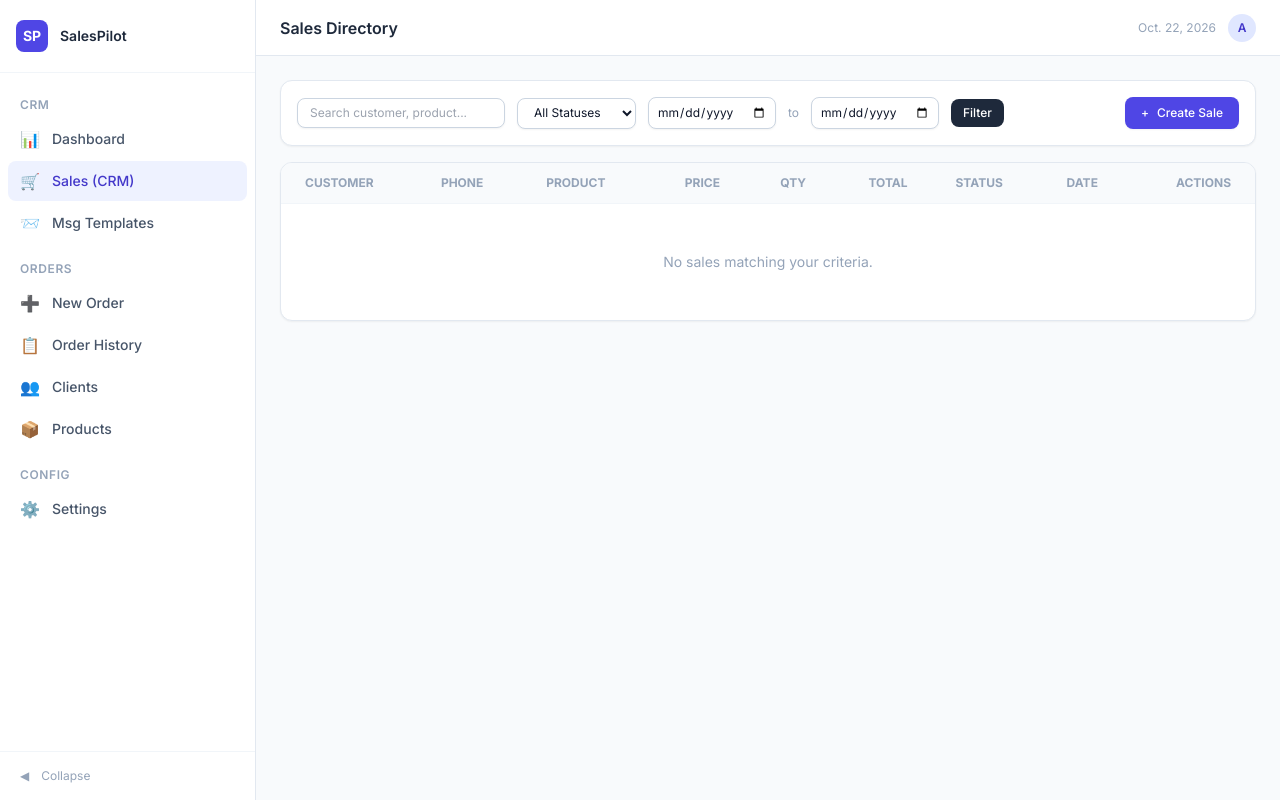
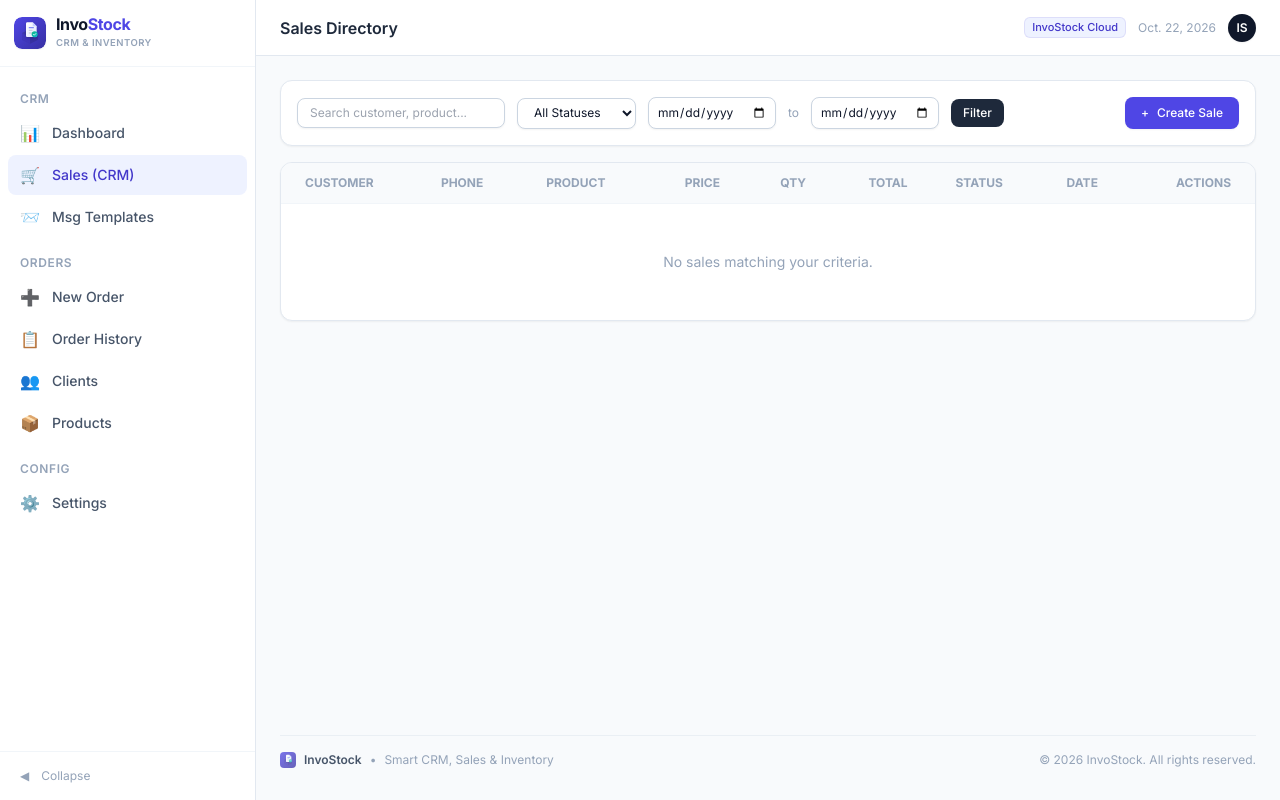
Before and after one commit to ayush-kumar-pandit/CRM, a Django app: page /sales/ in a window 1280 px wide. Run offline with Django 5.2, Linux system fonts and the light colour scheme; data that the repository does not hold is empty; parts of the project's set-up code (start-up, migrations or seed data) failed here and were passed over; some libraries are stand-ins or nearby versions.

Commit message:
Renamed: SalesPilot to InvoStock

```diff
--- a/orders/templates/orders/email/invoice.html
+++ b/orders/templates/orders/email/invoice.html
@@ -24,7 +24,7 @@
 <body>
 <div class="wrapper">
   <div class="header">
-    <h1>{{ company_name }}</h1>
+    <h1>{{ company_name|default:"InvoStock" }}</h1>
     <p>Invoice — Order #{{ order.pk }} &nbsp;|&nbsp; {{ order.created_at|date:"d M Y" }}</p>
   </div>
   <div class="body">
@@ -61,7 +61,7 @@
     </p>
   </div>
   <div class="footer">
-    &copy; {{ now|date:"Y" }} {{ company_name }}. All rights reserved.
+    &copy; {{ now|date:"Y" }} {{ company_name|default:"InvoStock" }}. All rights reserved.
   </div>
 </div>
 </body>
--- a/orders/templates/orders/email/restock_alert.html
+++ b/orders/templates/orders/email/restock_alert.html
@@ -16,7 +16,7 @@
 </head>
 <body>
 <div class="wrapper">
-  <div class="header"><h1>🎉 Back in Stock!</h1><p>{{ company_name }} — Weekly Restock Alert</p></div>
+  <div class="header"><h1>🎉 Back in Stock!</h1><p>{{ company_name|default:"InvoStock" }} — Weekly Restock Alert</p></div>
   <div class="body">
     <p>Dear <strong>{{ client.name }}</strong>,</p>
     <p>Great news! The following items are back in stock and available for order:</p>
@@ -31,10 +31,10 @@
     <p>Don't miss out — stocks are limited. Place your order today!</p>
     <p style="font-size:13px;color:#64748b;margin-top:24px;">
       Simply reply to this email or contact us to place your order.<br/>
-      — The {{ company_name }} Team
+      — The {{ company_name|default:"InvoStock" }} Team
     </p>
   </div>
-  <div class="footer">&copy; {{ company_name }}. You're receiving this because you're a valued client.</div>
+  <div class="footer">&copy; {{ company_name|default:"InvoStock" }}. You're receiving this because you're a valued client.</div>
 </div>
 </body>
 </html>
--- a/sales/templates/sales/base.html
+++ b/sales/templates/sales/base.html
@@ -1,9 +1,10 @@
-{% load crm_extras %}<!DOCTYPE html>
+{% load crm_extras static %}<!DOCTYPE html>
 <html lang="en" class="h-full">
 <head>
   <meta charset="UTF-8" />
   <meta name="viewport" content="width=device-width, initial-scale=1.0" />
-  <title>{% block title %}CRM{% endblock %} | SalesPilot</title>
+  <title>{% block title %}CRM{% endblock %} | InvoStock</title>
+  <link rel="icon" type="image/svg+xml" href="{% static 'images/favicon.svg' %}" />
   <link rel="preconnect" href="https://fonts.googleapis.com" />
   <link href="https://fonts.googleapis.com/css2?family=Inter:wght@300;400;500;600;700&display=swap" rel="stylesheet" />
   <script src="https://cdn.tailwindcss.com"></script>
@@ -41,9 +42,16 @@
   <div class="flex h-full">
     <!-- Sidebar -->
     <aside :class="sidebarOpen?'w-64':'w-16'" class="flex h-full flex-col border-r border-slate-200 bg-white transition-all duration-300 shrink-0">
-      <div class="flex items-center gap-3 px-4 py-5 border-b border-slate-100">
-        <div class="flex h-8 w-8 shrink-0 items-center justify-center rounded-lg bg-indigo-600 text-white font-bold text-sm">SP</div>
-        <span x-show="sidebarOpen" class="text-sm font-semibold text-slate-800 truncate">SalesPilot</span>
+      <div class="flex items-center gap-3 px-3.5 py-4 border-b border-slate-100">
+        <a href="{% url 'sales:dashboard' %}" class="flex items-center gap-2.5 overflow-hidden group">
+          <img src="{% static 'images/invostock-icon.svg' %}" alt="InvoStock" class="h-8 w-8 shrink-0 rounded-lg shadow-sm group-hover:scale-105 transition-transform" />
+          <div x-show="sidebarOpen" class="flex flex-col overflow-hidden">
+            <span class="text-base font-bold tracking-tight text-slate-900 leading-none">
+              Invo<span class="text-indigo-600">Stock</span>
+            </span>
+            <span class="text-[9.5px] font-semibold uppercase tracking-wider text-slate-400 mt-1">CRM &amp; Inventory</span>
+          </div>
+        </a>
       </div>
 
       {% with url_name=request.resolver_match.url_name %}
@@ -97,12 +105,26 @@
       <header class="flex h-14 shrink-0 items-center justify-between border-b border-slate-200 bg-white px-6">
         <h1 class="text-base font-semibold text-slate-800">{% block page_title %}Dashboard{% endblock %}</h1>
         <div class="flex items-center gap-3">
+          <span class="hidden sm:inline-flex items-center rounded-md bg-indigo-50 px-2 py-0.5 text-[11px] font-medium text-indigo-700 ring-1 ring-inset ring-indigo-700/10">InvoStock Cloud</span>
           <span class="text-xs text-slate-400">{% now "N j, Y" %}</span>
-          <div class="flex h-7 w-7 items-center justify-center rounded-full bg-indigo-100 text-indigo-700 text-xs font-semibold">A</div>
+          <div class="flex h-7 w-7 items-center justify-center rounded-full bg-slate-900 text-white text-xs font-semibold shadow-sm" title="InvoStock User">IS</div>
         </div>
       </header>
-      <main class="flex-1 overflow-y-auto p-6">
-        {% block content %}{% endblock %}
+      <main class="flex-1 overflow-y-auto p-6 flex flex-col justify-between">
+        <div class="flex-1">
+          {% block content %}{% endblock %}
+        </div>
+        <footer class="mt-12 border-t border-slate-200/60 pt-4 pb-2 text-xs text-slate-400 flex flex-col sm:flex-row items-center justify-between gap-2">
+          <div class="flex items-center gap-2">
+            <img src="{% static 'images/invostock-icon.svg' %}" alt="InvoStock" class="h-4 w-4 opacity-75" />
+            <span class="font-semibold text-slate-600">InvoStock</span>
+            <span>&bull;</span>
+            <span>Smart CRM, Sales &amp; Inventory</span>
+          </div>
+          <div>
+            &copy; {% now "Y" %} InvoStock. All rights reserved.
+          </div>
+        </footer>
       </main>
     </div>
   </div>
```
Also changed, not shown: orders/templates/orders/email/greeting.html (+4 -4 lines), templates/admin/base_site.html (added, +18 -0 lines), templates/admin/login.html (added, +16 -0 lines), static/images/favicon.svg (added), static/images/invostock-icon.svg (added), static/images/invostock-logo-white.svg (added), static/images/invostock-logo.svg (added).
